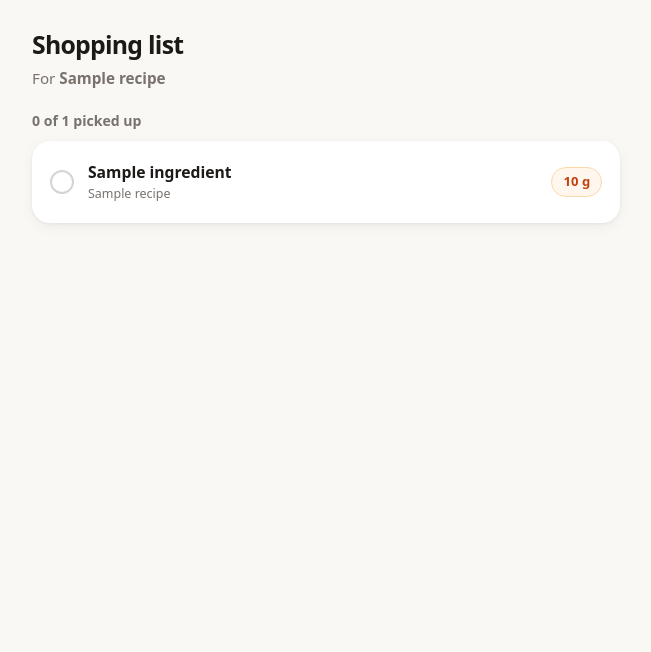
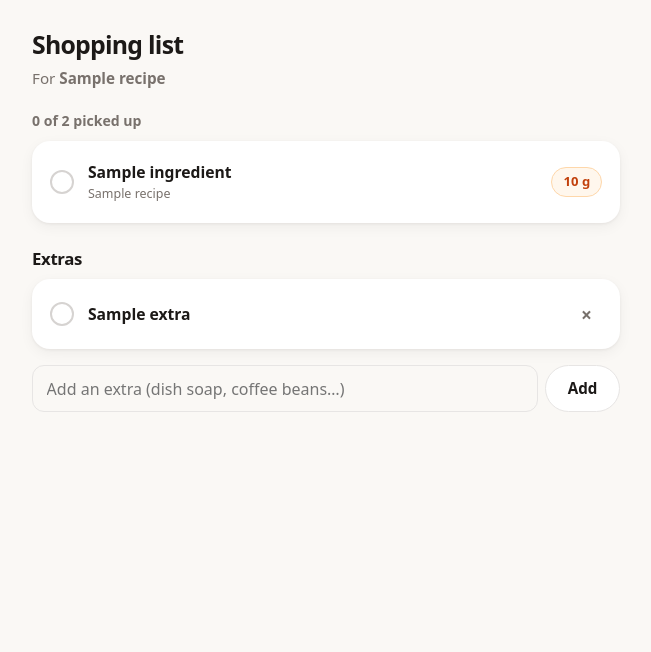
Before and after one commit to andrejus-kuznecovas/cookbook, a Django app: page /shopping-list/ in a window 1280 px wide. Shown: the part 59-711 px from the top of the page, without its empty margins (314-965 px from the left). Run offline with Django 5.2, Linux system fonts and the light colour scheme; a user stored in the database is signed in; tables that the repository leaves empty hold one stand-in row (values such as "Sample post").

Commit message:
Add shopping list Extras: shared off-plan items with add/remove and Clear plan wipe
Co-authored-by: Cursor <cursoragent@cursor.com>

```diff
--- a/meals/models.py
+++ b/meals/models.py
@@ -56,6 +56,23 @@ class CookingDay(models.Model):
         return f"Cooking day: {self.date.isoformat()}"
 
 
+class Extra(models.Model):
+    """An off-plan shared shopping line added directly on the Shopping List.
+
+    Free text only, not part of any Recipe. Shared by both users; wiped
+    together with the Meal Plan by Clear plan.
+    """
+
+    name = models.CharField(max_length=200)
+    created_at = models.DateTimeField(auto_now_add=True)
+
+    class Meta:
+        ordering = ["created_at"]
+
+    def __str__(self):
+        return self.name
+
+
 class PlanEntry(models.Model):
     """A recipe currently selected in the shared meal plan."""
 
--- a/meals/templates/meals/base.html
+++ b/meals/templates/meals/base.html
@@ -507,6 +507,45 @@
     }
     .empty svg { width: 52px; height: 52px; stroke: var(--accent); margin-bottom: 0.6rem; }
     .empty p { margin: 0 0 1.2rem; color: var(--muted); font-weight: 500; }
+
+    /* ---------- BEGIN extras (ticket 03: shopping list Extras) ---------- */
+    .extras-heading {
+      font-size: 1.05rem;
+      font-weight: 800;
+      letter-spacing: -0.02em;
+      margin: 1.4rem 0 0.5rem;
+    }
+    .shop-item .extra-label {
+      display: flex;
+      align-items: center;
+      gap: 0.9rem;
+      flex: 1;
+      min-width: 0;
+      cursor: pointer;
+      -webkit-tap-highlight-color: transparent;
+    }
+    .extra-remove { flex-shrink: 0; }
+    .extra-remove button {
+      width: 2rem;
+      height: 2rem;
+      padding: 0;
+      border-radius: 50%;
+      background: transparent;
+      border: none;
+      color: var(--muted);
+      font-size: 1.2rem;
+      line-height: 1;
+      display: grid;
+      place-items: center;
+    }
+    .extra-remove button:hover { color: #dc2626; background: #fef2f2; }
+    .extra-add-form {
+      display: flex;
+      gap: 0.45rem;
+      margin-bottom: 1rem;
+    }
+    .extra-add-form input[type="text"] { flex: 1; }
+    /* ---------- END extras ---------- */
   </style>
 </head>
 <body class="{% block body_class %}{% endblock %}">
--- a/meals/templates/meals/shopping_list.html
+++ b/meals/templates/meals/shopping_list.html
@@ -28,6 +28,46 @@
   {% endfor %}
 </div>
 
+{% else %}
+<div class="empty">
+  <svg viewBox="0 0 24 24" fill="none" stroke-width="1.6" stroke-linecap="round" stroke-linejoin="round">
+    <circle cx="9" cy="20" r="1.5"/><circle cx="17" cy="20" r="1.5"/>
+    <path d="M3 4h2l2.6 12.4a1 1 0 0 0 1 .6h8.9a1 1 0 0 0 1-.7L21 8H6"/>
+  </svg>
+  <p>No meals selected yet. Pick some recipes first.</p>
+  <a class="btn btn-primary" href="{% url 'recipe_list' %}">Pick recipes</a>
+</div>
+{% endif %}
+
+<h2 class="extras-heading">Extras</h2>
+{% if extras %}
+<div class="shop-card" id="extras-card">
+  {% for extra in extras %}
+  <div class="shop-item" data-key="extra|{{ extra.pk }}">
+    <label class="extra-label">
+      <input type="checkbox">
+      <span class="check-ring">
+        <svg viewBox="0 0 24 24"><polyline points="4 12 10 18 20 6"/></svg>
+      </span>
+      <span class="item-text">
+        <span class="item-name">{{ extra.name }}</span>
+      </span>
+    </label>
+    <form method="post" action="{% url 'remove_extra' extra.pk %}" class="extra-remove">
+      {% csrf_token %}
+      <button type="submit" aria-label="Remove {{ extra.name }}">&times;</button>
+    </form>
+  </div>
+  {% endfor %}
+</div>
+{% endif %}
+<form method="post" action="{% url 'add_extra' %}" class="extra-add-form">
+  {% csrf_token %}
+  <input type="text" name="name" maxlength="200" placeholder="Add an extra (dish soap, coffee beans…)" aria-label="Extra item name">
+  <button type="submit" class="btn-ghost">Add</button>
+</form>
+
+{% if lines %}
 <div class="actionbar">
   <div class="actionbar-inner">
     <a class="btn btn-ghost" href="{% url 'recipe_list' %}">Back</a>
@@ -38,20 +78,11 @@
     </form>
   </div>
 </div>
-{% else %}
-<div class="empty">
-  <svg viewBox="0 0 24 24" fill="none" stroke-width="1.6" stroke-linecap="round" stroke-linejoin="round">
-    <circle cx="9" cy="20" r="1.5"/><circle cx="17" cy="20" r="1.5"/>
-    <path d="M3 4h2l2.6 12.4a1 1 0 0 0 1 .6h8.9a1 1 0 0 0 1-.7L21 8H6"/>
-  </svg>
-  <p>No meals selected yet. Pick some recipes first.</p>
-  <a class="btn btn-primary" href="{% url 'recipe_list' %}">Pick recipes</a>
-</div>
 {% endif %}
 {% endblock %}
 
 {% block scripts %}
-{% if lines %}
+{% if lines or extras %}
 <script>
   const STORAGE_KEY = "cookbook-checked";
   const items = document.querySelectorAll(".shop-item");
@@ -71,9 +102,11 @@
       item.classList.toggle("done", isDone);
       if (isDone) done++;
     });
-    note.textContent = done === items.length
-      ? "All done, enjoy the cooking!"
-      : done + " of " + items.length + " picked up";
+    if (note) {
+      note.textContent = done === items.length
+        ? "All done, enjoy the cooking!"
+        : done + " of " + items.length + " picked up";
+    }
   }
 
   items.forEach((item) => {
--- a/meals/urls.py
+++ b/meals/urls.py
@@ -8,6 +8,12 @@ urlpatterns = [
     path("recipes/<int:pk>/edit/", views.recipe_form, name="recipe_edit"),
     path("recipes/<int:pk>/delete/", views.recipe_delete, name="recipe_delete"),
     path("shopping-list/", views.shopping_list, name="shopping_list"),
+    path("shopping-list/extras/add/", views.add_extra, name="add_extra"),
+    path(
+        "shopping-list/extras/<int:pk>/remove/",
+        views.remove_extra,
+        name="remove_extra",
+    ),
     path("clear-plan/", views.clear_plan, name="clear_plan"),
     path(
         "cooking-days/toggle/",
--- a/meals/views.py
+++ b/meals/views.py
@@ -8,7 +8,7 @@ from django.shortcuts import get_object_or_404, redirect, render
 from django.views.decorators.http import require_POST
 
 from .aggregation import aggregate
-from .models import CookingDay, Ingredient, PlanEntry, Recipe, Unit
+from .models import CookingDay, Extra, Ingredient, PlanEntry, Recipe, Unit
 
 ROLLING_WEEK_DAYS = 7
 
@@ -199,12 +199,33 @@ def shopping_list(request):
     return render(
         request,
         "meals/shopping_list.html",
-        {"lines": aggregate(ingredients), "planned_recipes": planned_recipes},
+        {
+            "lines": aggregate(ingredients),
+            "planned_recipes": planned_recipes,
+            "extras": Extra.objects.all(),
+        },
     )
+
+
+@login_required
+@require_POST
+def add_extra(request):
+    name = request.POST.get("name", "").strip()
+    if name:
+        Extra.objects.create(name=name)
+    return redirect("shopping_list")
+
+
+@login_required
+@require_POST
+def remove_extra(request, pk):
+    get_object_or_404(Extra, pk=pk).delete()
+    return redirect("shopping_list")
 
 
 @login_required
 @require_POST
 def clear_plan(request):
     PlanEntry.objects.all().delete()
+    Extra.objects.all().delete()
     return redirect("recipe_list")
```
Also changed, not shown: GLOSSARY.md (+8 -0 lines), meals/tests.py (+59 -1 lines), .scratch/polish/issues/03-shopping-extras.md, meals/migrations/0003_extra.py (added).
